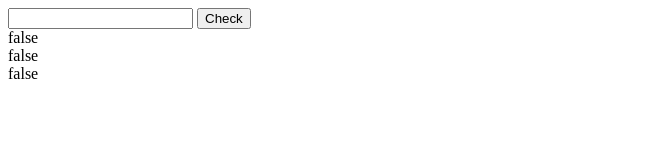
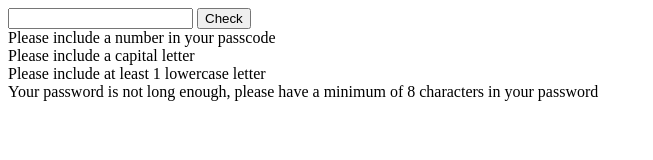
Before and after one commit to JRatchell/Deliverable-11, a plain HTML site: page buttoncheck.html in a window 1280 px wide. Both pictures are taken after a click on the button "Check". Shown: the whole page, without its empty margins (0-653 px from the left). Drawn offline with Linux system fonts and the light colour scheme.

Commit message:
moved javascript to val.js and added styling to button

```diff
--- a/buttoncheck.html
+++ b/buttoncheck.html
@@ -1,37 +1,7 @@
 <!DOCTYPE html>
 <html>
 <head>
-<script>
-    function checkNmb() {
-        let passwordValue= document.getElementById('password').value;
-        let numberpattern = /[0-9]/g ;
-        let answerNmb = numberpattern.test(passwordValue);
-        document.getElementById('messageNmb').innerHTML=answerNmb;
-    }
-    function checkUC(){
-        let passwordValue= document.getElementById('password').value;
-        let uppercasepattern = /[A-Z]/g ;
-        let answerUC = uppercasepattern.test(passwordValue);
-        document.getElementById('messageUC').innerHTML=answerUC;
-    }
-    function checkLC(){
-        let passwordValue= document.getElementById('password').value;
-        let lowercasepattern = /[a-z]/g ;
-        let answerLC = lowercasepattern.test(passwordValue);
-        document.getElementById('messageLC').innerHTML=answerLC;
-    }
-    function checkLength(){
-        let passwordValue= document.getElementById('password').value;
-            if (passwordValue.length >= 8) {
-                document.getElementById('messageLength').innerHTML='true';
-
-
-            }
-            else {
-                document.getElementById('messageLength').innerHTMl='false';
-            }
-    }
-</script>
+<script src="val.js"></script>
 </head>
 <body>
     <input id="password">
--- /dev/null
+++ b/val.js
@@ -0,0 +1,45 @@
+function checkNmb() {
+    let passwordValue= document.getElementById('password').value;
+    let numberpattern = /[0-9]/g ;
+    let answerNmb = numberpattern.test(passwordValue);
+    if (answerNmb === true) {
+        document.getElementById('messageNmb').innerHTML='Password contains a number';
+    }
+    else {
+        document.getElementById('messageNmb').innerHTML='Please include a number in your passcode';
+
+    }
+}
+function checkUC(){
+    let passwordValue= document.getElementById('password').value;
+    let uppercasepattern = /[A-Z]/g ;
+    let answerUC = uppercasepattern.test(passwordValue);
+   if (answerUC === true) {
+        document.getElementById('messageUC').innerHTML='Password contains a capital letter';
+
+   }
+   else {
+        document.getElementById('messageUC').innerHTML='Please include a capital letter';
+
+   }
+}
+function checkLC(){
+    let passwordValue= document.getElementById('password').value;
+    let lowercasepattern = /[a-z]/g ;
+    let answerLC = lowercasepattern.test(passwordValue);
+    if (answerLC === true) {
+        document.getElementById('messageLC').innerHTML='Password contains a lowercase letter';
+    }
+    else {
+        document.getElementById('messageLC').innerHTML='Please include at least 1 lowercase letter';
+    }
+}
+function checkLength(){
+    let passwordValue= document.getElementById('password').value;
+    if (passwordValue.length >= 8) {
+        document.getElementById('messageLength').innerHTML='Your password is a sufficient length';
+    }
+    else {
+        document.getElementById('messageLength').innerHTML='Your password is not long enough, please have a minimum of 8 characters in your password';
+    }
+}
```
Also changed, not shown: index.html (+11 -30 lines).
